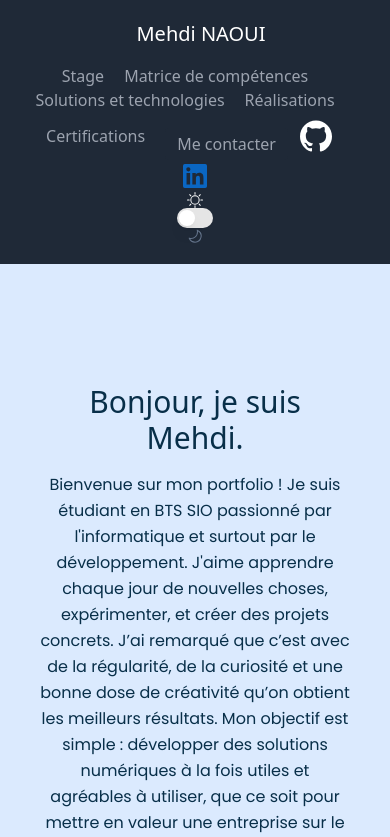
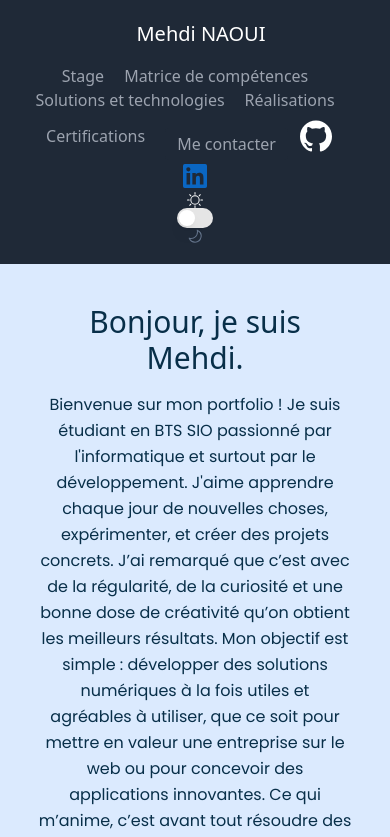
Before and after one commit to Mehdji/Portfolio, a React (Vite) app: page / in a window 390 px wide. Shown: the top 837 px of the page. Built offline with nearby package versions, Linux system fonts and the light colour scheme.

Commit message:
feat:add fade effect and ajusted scroll-mt attribute

```diff
--- a/src/components/About.tsx
+++ b/src/components/About.tsx
@@ -15,9 +15,9 @@ export default function About(): JSX.Element {
         animate={isInView ? { opacity: 1, y: 0 } : {}}
         transition={{ duration: 0.6, ease: "easeOut" }}
         id="intership"
-        className="min-h-screen p-10 text-sky-950 dark:text-blue-100"
+        className="min-h-screen flex justify-center px-10  text-sky-950 dark:text-blue-100"
       >
-        <div className="scroll-mt-28 container mx-auto flex px-10 py-20 md:flex-row flex-col items-center ">
+        <div className=" scroll-mt-28 container mx-auto flex px-40 py-10 md:flex-row flex-col items-center ">
           <div className="lg:flex-grow md:w-1/2 lg:pr-24 md:pr-16 flex flex-col md:items-start md:text-left mb-16 md:mb-0 items-center text-center">
             <h1 className="title-font sm:text-4xl text-3xl mb-4 font-medium text-sky-950 dark:text-blue-100 ">
               {" "}
--- a/src/components/Internship.tsx
+++ b/src/components/Internship.tsx
@@ -13,7 +13,7 @@ export default function Internship() {
   return (
     <section
       id="internship"
-      className=" text-sky-950 dark:text-blue-100 body-font scroll-mt-28"
+      className=" text-sky-950 dark:text-blue-100 body-font scroll-mt-20"
     >
       <motion.section
         ref={ref}
@@ -23,7 +23,7 @@ export default function Internship() {
         id="intership"
         className="min-h-screen p-10 text-sky-950 dark:text-blue-100"
       >
-        <div className="container px-5 h-auto pt-10 mx-auto text-center lg:px-40  ">
+        <div className="container px-5 h-auto pt-3 mx-auto text-center lg:px-40  ">
           <div className="text-center">
             <WrenchScrewdriverIcon className="mx-auto inline-block w-10 mb-4 text-sky-600 font-bold" />
             <h1 className="sm:text-4xl mb-10 text-3xl font-medium title-font  text-sky-950 dark:text-blue-100">
--- a/src/components/Project.tsx
+++ b/src/components/Project.tsx
@@ -14,7 +14,7 @@ export default function Projects() {
   return (
     <section
       id="projects"
-      className=" text-sky-950 dark:text-blue-100 body-font scroll-mt-28"
+      className=" text-sky-950 dark:text-blue-100 body-font scroll-mt-14"
     >
       <motion.section
         ref={ref}
--- a/src/components/Skills.tsx
+++ b/src/components/Skills.tsx
@@ -11,7 +11,7 @@ export default function Skills() {
   const isInView = useInView(ref, { once: true }); // true = 1 seule fois
   return (
     /*Creation of "skills" section */
-    <section id="skills" className="scroll-mt-28">
+    <section id="skills" className="scroll-mt-10">
       <motion.section
         ref={ref}
         initial={{ opacity: 0, y: 50 }}
@@ -22,7 +22,7 @@ export default function Skills() {
       >
         {/*Container class set the max width to the min-width of the current breakpoint. */}
         {/*Here we use a px-5 for horizontal padding, py-5 for vertical padding  mx-auto to center the div  */}
-        <div className="container px-5 py-10 mx-auto ">
+        <div className="container  px-5 py-10 mx-auto ">
           {/*Centerring the div and margin of 20*/}
           <div className="text-center mb-20">
             {/*Adding a "chip icon" for illustration; w-10 for the width inline-block for the layout and mb-4 for the margin bottom*/}
--- a/src/components/Skillsmatrix.tsx
+++ b/src/components/Skillsmatrix.tsx
@@ -19,9 +19,9 @@ export default function Skillsmatrix() {
         animate={isInView ? { opacity: 1, y: 0 } : {}}
         transition={{ duration: 0.6, ease: "easeOut" }}
         id="intership"
-        className="min-h-screen p-10 text-sky-950 dark:text-blue-100"
+        className="min-h-screen px-10 text-sky-950 dark:text-blue-100"
       >
-        <div className="container px-5 h-auto pt-10 mx-auto text-center lg:px-40 ">
+        <div className="container px-5 h-auto pt-3 mx-auto text-center lg:px-40 ">
           <div className="text-center">
             <TableCellsIcon className="mx-auto inline-block w-10 mb-4 text-sky-600 font-bold" />
             <h1 className="sm:text-4xl text-3xl font-medium title-font mb-4 text-sky-950 dark:text-blue-100">
```
Also changed, not shown: 1 other file (tests, documents, lock files or other folders).
